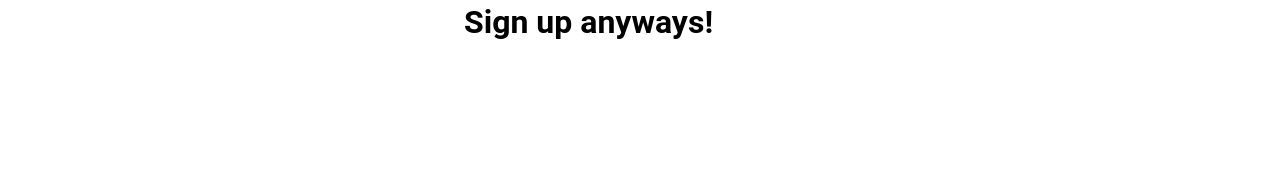
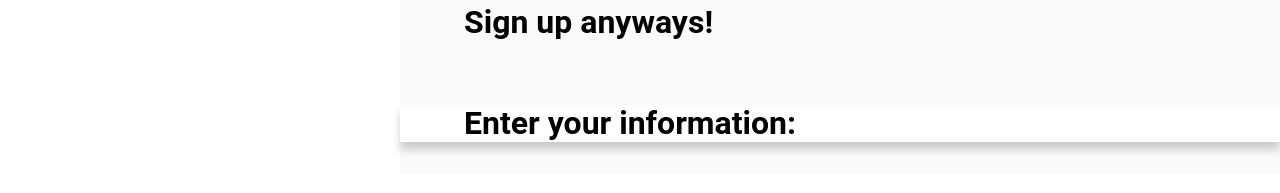
Before and after one commit to iamgame3/sign-up-form, a plain HTML site: page index.html in a window 1280 px wide. Shown: the part 303-496 px from the top of the page. Drawn offline with Linux system fonts and the light colour scheme.

Commit message:
Add opening text of form section and style the main body

```diff
--- a/index.html
+++ b/index.html
@@ -27,7 +27,7 @@
             <p class="opening-text-cta">Sign up anyways!</p>
         </div>
         <div class="sign-up-form">
-
+            <p class="form-opening">Enter your information:</p>
         </div>
         <div class="sumbit-section">
 
--- a/styles.css
+++ b/styles.css
@@ -70,3 +70,20 @@ a {
 .opening-text {
     margin-top: 128px;
 }
+
+.form-opening {
+    font-family: 'Roboto', Arial, Helvetica, sans-serif;
+    font-weight: 700;
+    font-size: 32px;
+    margin-top: 64px;
+}
+
+.main-body {
+    background-color: rgb(250, 250, 250);
+}
+
+.sign-up-form {
+    padding-left: 64px;
+    background-color: rgb(255, 255, 255);
+    box-shadow: 0 8px 8px 0px rgb(204, 204, 204);
+}
```
